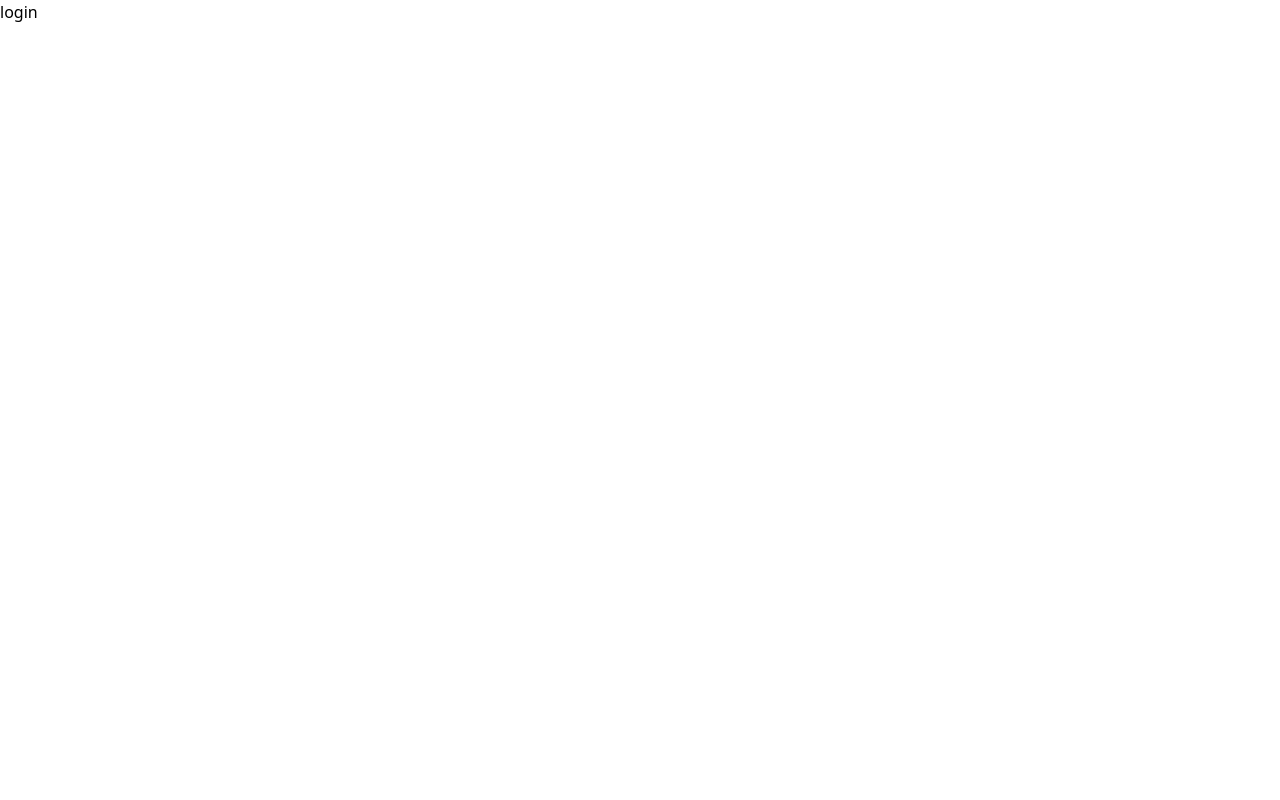
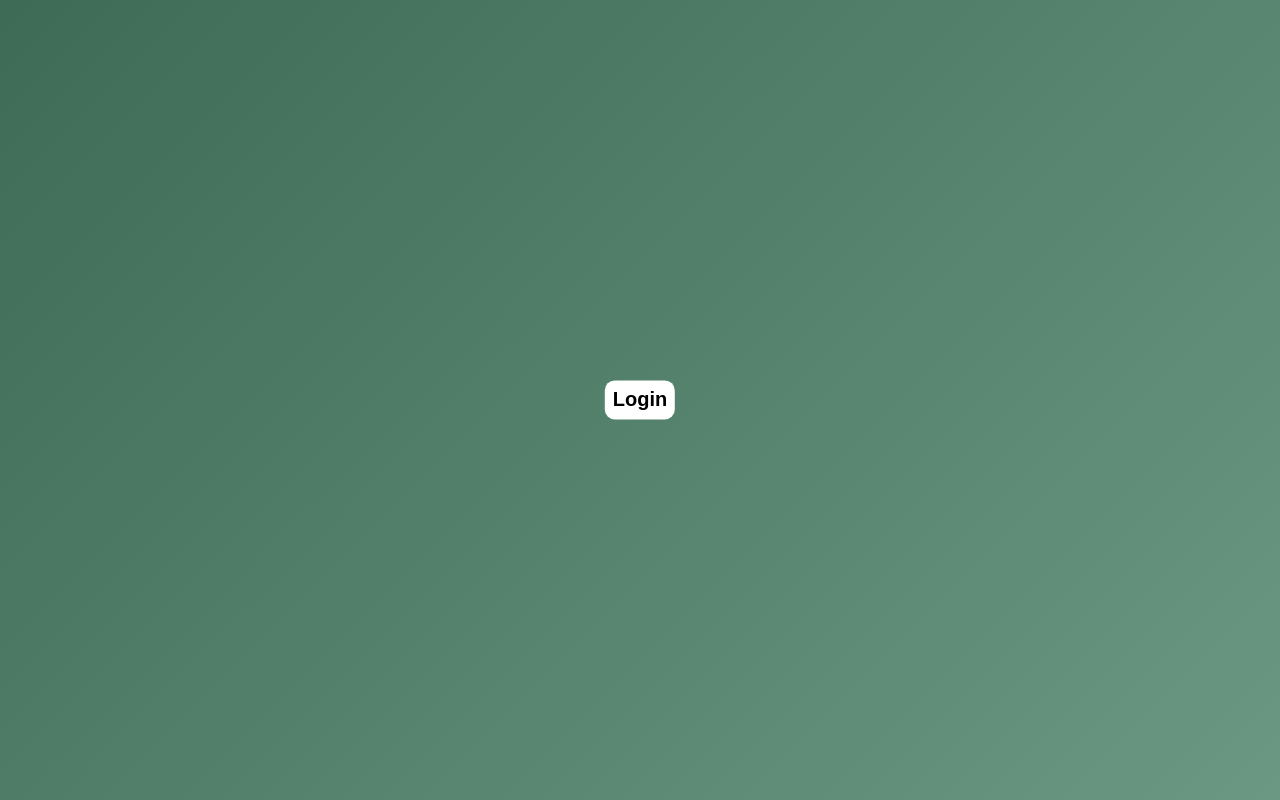
Before and after one commit to thii29/daylumaa-frontend, a Next.js app: page /auth/login in a window 1280 px wide. Built offline with nearby package versions, Linux system fonts and the light colour scheme.

Commit message:
🌻020526: define theme & UI login

```diff
--- a/src/app/auth/login/page.tsx
+++ b/src/app/auth/login/page.tsx
@@ -1,11 +1,15 @@
-import React from 'react'
+import React from 'react';
 
-type Props = {}
+type Props = {};
 
 const page = (props: Props) => {
   return (
-    <div>login</div>
-  )
-}
+    <div className="w-screen h-screen bg-linear-135 from-primary to-secondary relative">
+      <div className='absolute top-1/2 left-1/2 -translate-x-1/2 -translate-y-1/2 flex flex-col justify-start gap-4 bg-white px-2 py-1 rounded-md'>
+      <span className='text-lg font-semibold'>Login</span>
+      </div>
+    </div>
+  );
+};
 
-export default page
+export default page;
--- a/src/app/globals.css
+++ b/src/app/globals.css
@@ -1,6 +1,32 @@
-
+@import url('https://fonts.googleapis.com/css2?family=Inter:ital,opsz,wght@0,14..32,100..900;1,14..32,100..900&display=swap');
 @import 'tailwindcss';
+@import './variables.css';
 
 @theme {
+  --font-sans: 'Reddit Sans', sans-serif;
 
+  /* Font size */
+  --text-xxs: var(--fz-xxs);
+  --text-xs: var(--fz-xs);
+  --text-sm: var(--fz-sm);
+  --text-md: var(--fz-md);
+  --text-lg: var(--fz-lg);
+  --text-xl: var(--fz-xl);
+  --text-2xl: var(--fz-2xl);
+  --text-3xl: var(--fz-3xl);
+
+  /* Colors */
+  --color-primary: var(--brand-800);
+  --color-secondary: var(--brand-500);
+
+  /* Surface */
+  --color-surface-container-primary: var(--ink-50);
+
+  /* Radius */
+  --radius-xs: var(--radius-xs);
+  --radius-sm: var(--radius-sm);
+  --radius-md: var(--radius-md);
+  --radius-lg: var(--radius-lg);
+  --radius-xl: var(--radius-xl);
+  --radius-2xl: var(--radius-2xl);
 }
--- a/src/app/variables.css
+++ b/src/app/variables.css
@@ -1,22 +1,15 @@
-@import url('https://fonts.googleapis.com/css2?family=Inter:ital,opsz,wght@0,14..32,100..900;1,14..32,100..900&display=swap');
+
 
 :root {
   /* Font size */
-  --fz-xxs: 8;
-  --fz-xs: 10;
-  --fz-sm: 12;
-  --fz-md: 16;
-  --fz-lg: 20;
-  --fz-xl: 24;
-  --fz-2xl: 28;
-  --fz-3xl: 32;
-
-  /* Font weight */
-  --fw-light: 300;
-  --fw-regular: 400;
-  --fw-medium: 500;
-  --fw-semibold: 600;
-  --fw-bold: 700;
+  --fz-xxs: 8px;
+  --fz-xs: 10px;
+  --fz-sm: 12px;
+  --fz-md: 16px;
+  --fz-lg: 20px;
+  --fz-xl: 24px;
+  --fz-2xl: 28px;
+  --fz-3xl: 32px;
 
   /* Colors */
   /* Brand - sage green */
@@ -56,12 +49,12 @@
   --red-2: #fef0f0;
 
   /* Radius */
-  --radius-xs: 6;
-  --radius-sm: 8;
-  --radius-md: 10;
-  --radius-lg: 12;
-  --radius-xl: 16;
-  --radius-2xl: 20;
+  --radius-xs: 6px;
+  --radius-sm: 8px;
+  --radius-md: 10px;
+  --radius-lg: 12px;
+  --radius-xl: 16px;
+  --radius-2xl: 20px;
 
   /* Shadows */
 
--- /dev/null
+++ b/src/components/input.tsx
@@ -0,0 +1,10 @@
+
+type Props = {}
+
+const input = (props: Props) => {
+  return (
+    <div>input</div>
+  )
+}
+
+export default input
```
